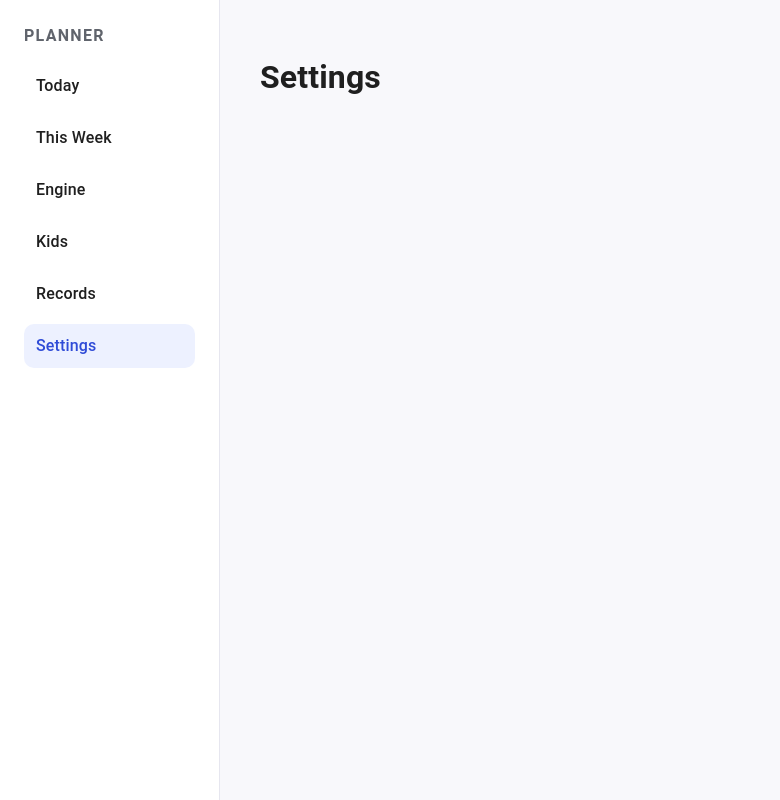
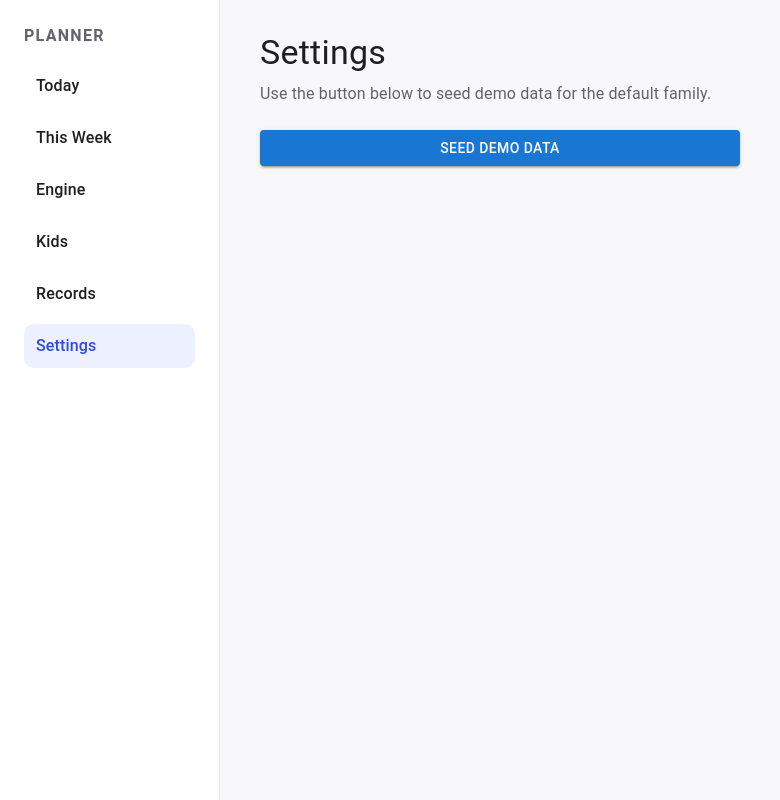
Before and after one commit to barnes-ngb/first-principles-engine, a React (Vite) app: page /settings in a window 1280 px wide. Shown: the whole page, without its empty margins (0-780 px from the left). Built offline with nearby package versions, Linux system fonts and the light colour scheme; no server answers.

Commit message:
feat: add demo seed button

```diff
--- /dev/null
+++ b/src/core/data/seed.ts
@@ -0,0 +1,4 @@
+export const seedDemoFamily = async (familyId: string): Promise<void> => {
+  void familyId
+  return Promise.resolve()
+}
--- a/src/features/settings/SettingsPage.tsx
+++ b/src/features/settings/SettingsPage.tsx
@@ -1,3 +1,79 @@
+import { type SyntheticEvent, useState } from 'react'
+import { Alert, Button, Snackbar, Stack, Typography } from '@mui/material'
+
+import { seedDemoFamily } from '../../core/data/seed'
+import { DEFAULT_FAMILY_ID } from '../../core/firebase/config'
+
+type SnackbarState = {
+  open: boolean
+  severity: 'success' | 'error'
+  message: string
+}
+
+const defaultSnackbarState: SnackbarState = {
+  open: false,
+  severity: 'success',
+  message: '',
+}
+
 export default function SettingsPage() {
-  return <h1>Settings</h1>
+  const [snackbar, setSnackbar] = useState<SnackbarState>(defaultSnackbarState)
+
+  const handleSeedDemoData = async () => {
+    try {
+      await seedDemoFamily(DEFAULT_FAMILY_ID)
+      setSnackbar({
+        open: true,
+        severity: 'success',
+        message: 'Demo data seeded.',
+      })
+    } catch (error) {
+      console.error('Failed to seed demo data', error)
+      setSnackbar({
+        open: true,
+        severity: 'error',
+        message: 'Unable to seed demo data.',
+      })
+    }
+  }
+
+  const handleCloseSnackbar = (
+    _event?: SyntheticEvent | Event,
+    reason?: string,
+  ) => {
+    if (reason === 'clickaway') {
+      return
+    }
+
+    setSnackbar((prev) => ({ ...prev, open: false }))
+  }
+
+  return (
+    <Stack spacing={3} sx={{ maxWidth: 480 }}>
+      <Stack spacing={1}>
+        <Typography variant="h4">Settings</Typography>
+        <Typography color="text.secondary">
+          Use the button below to seed demo data for the default family.
+        </Typography>
+      </Stack>
+      <Button variant="contained" onClick={handleSeedDemoData}>
+        Seed Demo Data
+      </Button>
+      <Snackbar
+        open={snackbar.open}
+        autoHideDuration={6000}
+        onClose={handleCloseSnackbar}
+        anchorOrigin={{ vertical: 'bottom', horizontal: 'center' }}
+      >
+        <Alert
+          onClose={handleCloseSnackbar}
+          severity={snackbar.severity}
+          variant="filled"
+          sx={{ width: '100%' }}
+        >
+          {snackbar.message}
+        </Alert>
+      </Snackbar>
+    </Stack>
+  )
 }
```
